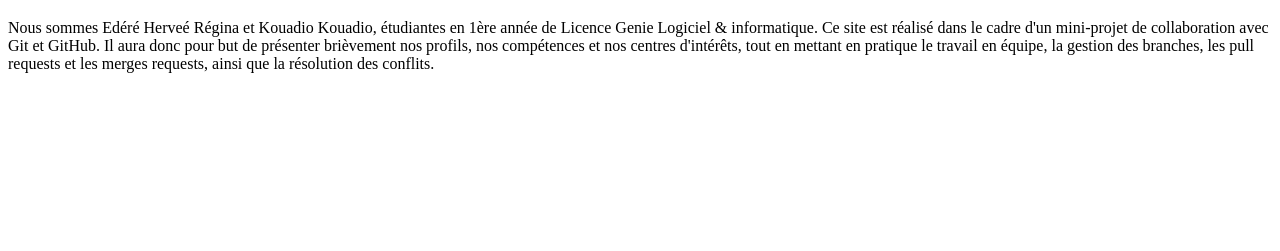
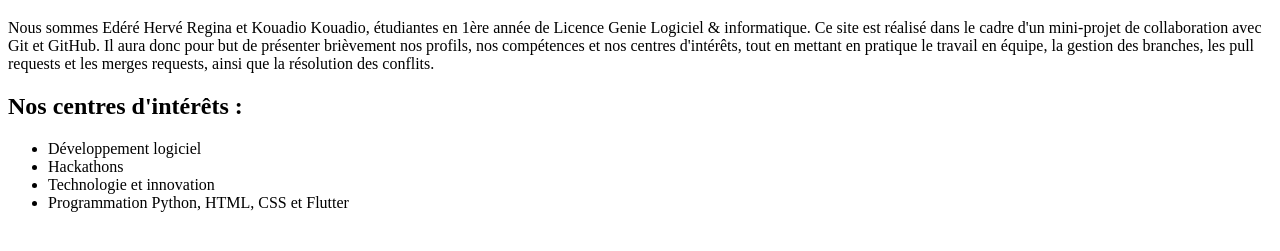
Before and after one commit to itsketii/mini-projet-git-binome, a plain HTML site: page index.html in a window 1280 px wide. Shown: the part 61-312 px from the top of the page. Drawn offline with Linux system fonts and the light colour scheme.

Commit message:
Ajouter le README et les centres d'intérêts

```diff
--- a/index.html
+++ b/index.html
@@ -6,10 +6,17 @@
 <body>
     <h1>Présentation de nôtre binomz</h1>
     <p>
-        Nous sommes Edéré Herveé Régina et Kouadio Kouadio, étudiantes en 1ère année de Licence Genie Logiciel & informatique.
+        Nous sommes Edéré Hervé Regina et Kouadio Kouadio, étudiantes en 1ère année de Licence Genie Logiciel & informatique.
         Ce site est réalisé dans le cadre d'un mini-projet de collaboration avec Git et GitHub.
         Il aura donc pour but de présenter brièvement nos profils, nos compétences et nos centres d'intérêts,
         tout en mettant en pratique le travail en équipe, la gestion des branches, les pull requests et les merges requests,
         ainsi que la résolution des conflits.
     </p>
+    <h2>Nos centres d'intérêts :</h2>
+    <ul>
+        <li>Développement logiciel</li>
+        <li>Hackathons</li>
+        <li>Technologie et innovation</li>
+        <li>Programmation Python, HTML, CSS et Flutter</li>
+    </ul>
 </body>
```
Also changed, not shown: 1 other file.
